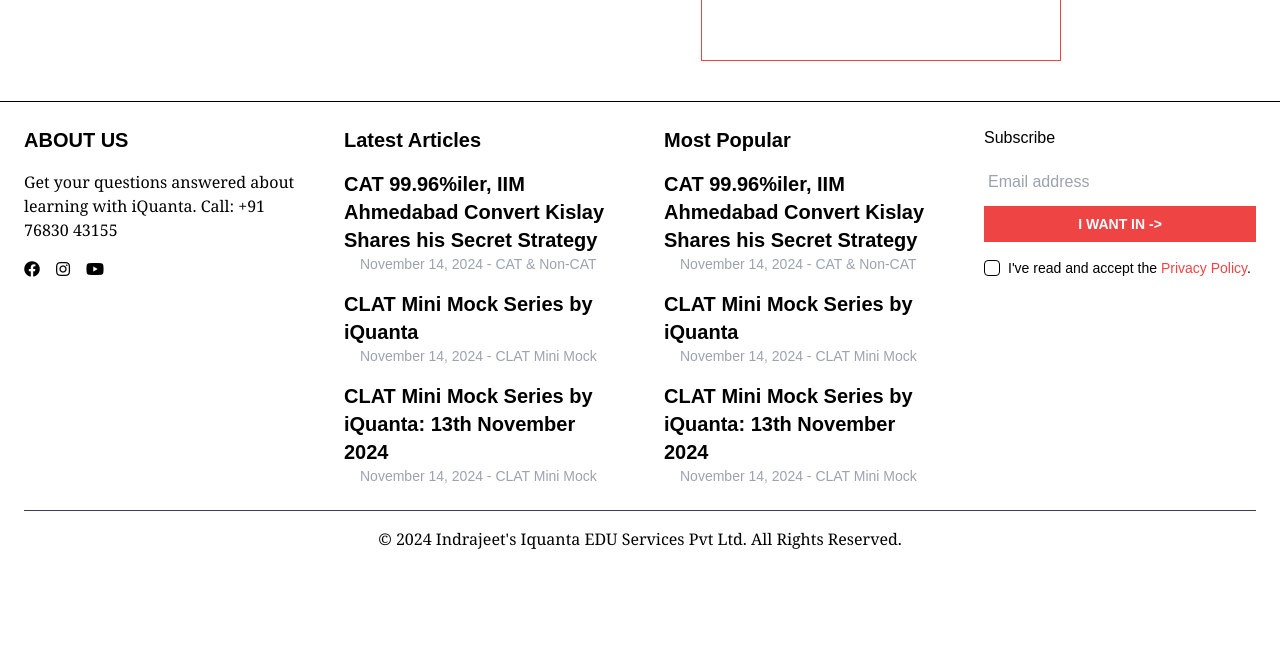
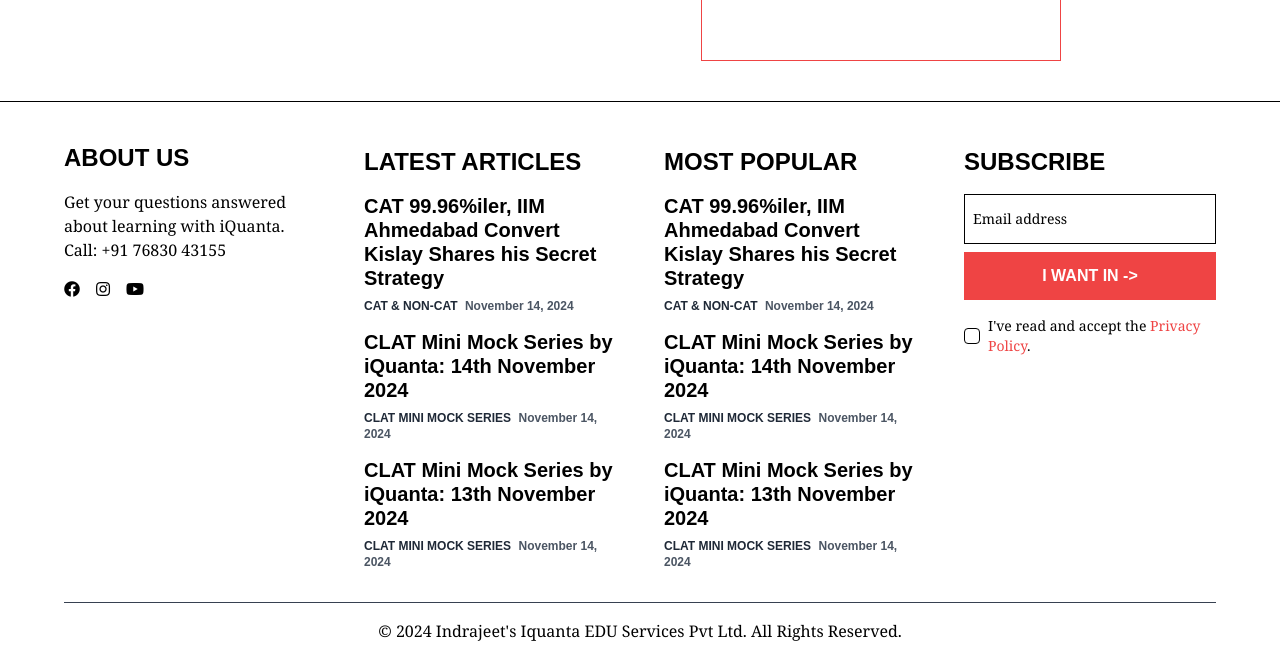
Before and after one commit to aditya-2k23/iquanta, a Next.js app: page / in a window 1280 px wide. Shown: the part 6557-7220 px from the top of the page. Before the commit the page ends 7132 px from the top, so only its background shows below. Built offline with nearby package versions, Linux system fonts and the light colour scheme.

Commit message:
Enhance Footer component styling and structure for improved readability and user experience

```diff
--- a/components/Footer.tsx
+++ b/components/Footer.tsx
@@ -12,26 +12,29 @@
   date: string;
   category: string;
 }) => (
-  <div className="flex flex-col space-x-4">
-    <h4 className="text-xl font-semibold">
-      <a className="hover:text-blue-400" href={href}>
+  <div className="flex flex-col">
+    <h4 className="text-xl mb-2 font-semibold leading-6">
+      <a className="hover:text-blue-500" href={href}>
         {title}
       </a>
     </h4>
-    <p className="text-sm text-gray-400">
-      {date} - {category}
+    <p className="text-xs font-semibold">
+      <a className="mr-1 uppercase cursor-pointer hover:text-red-500 text-gray-800">
+        {category}
+      </a>{" "}
+      <span className="text-gray-600">{date}</span>
     </p>
   </div>
 );
 
 const Footer = () => {
   return (
-    <footer className="border-t mt-10 border-black p-6">
+    <footer className="border-t mt-10 border-black pt-10 pb-5 px-16">
       <div className="w-full">
-        <div className="space-y-6 lg:flex lg:justify-between lg:gap-12 flex-shrink-0 lg:space-y-0">
+        <div className="space-y-6 pb-2 lg:flex lg:justify-between lg:gap-12 flex-shrink-0 lg:space-y-1">
           {/* About Us Section */}
           <div className="flex-1 space-y-4">
-            <h3 className="text-xl uppercase font-semibold">About us</h3>
+            <h3 className="text-2xl uppercase font-semibold">About us</h3>
             <p className="font-serif">
               Get your questions answered about learning with iQuanta. Call: +91
               76830 43155
@@ -69,7 +72,9 @@
 
           {/* Latest Articles */}
           <div className="flex-1 space-y-4">
-            <h3 className="text-xl font-semibold">Latest Articles</h3>
+            <h3 className="text-2xl uppercase font-semibold">
+              Latest Articles
+            </h3>
             <div className="space-y-4">
               <Article
                 href="https://www.iquanta.in/blog/cat-99-96iler-iim-ahmedabad-convert-kislay/"
@@ -79,22 +84,22 @@
               />
               <Article
                 href="https://www.iquanta.in/blog/clat-mini-mock-series-by-iquanta-13th-november-2024/"
-                title="CLAT Mini Mock Series by iQuanta"
+                title="CLAT Mini Mock Series by iQuanta: 14th November 2024"
                 date="November 14, 2024"
-                category="CLAT Mini Mock"
+                category="CLAT Mini Mock Series"
               />
               <Article
                 href="https://www.iquanta.in/blog/clat-mini-mock-series-by-iquanta-13th-november-2024/"
                 title="CLAT Mini Mock Series by iQuanta: 13th November 2024"
                 date="November 14, 2024"
-                category="CLAT Mini Mock"
+                category="CLAT Mini Mock Series"
               />
             </div>
           </div>
 
           {/* Most Popular Section */}
           <div className="flex-1 space-y-4">
-            <h3 className="text-xl font-semibold">Most Popular</h3>
+            <h3 className="text-2xl uppercase font-semibold">Most Popular</h3>
             <div className="space-y-4">
               <Article
                 href="https://www.iquanta.in/blog/cat-99-96iler-iim-ahmedabad-convert-kislay/"
@@ -104,29 +109,29 @@
               />
               <Article
                 href="https://www.iquanta.in/blog/clat-mini-mock-series-by-iquanta-13th-november-2024/"
-                title="CLAT Mini Mock Series by iQuanta"
+                title="CLAT Mini Mock Series by iQuanta: 14th November 2024"
                 date="November 14, 2024"
-                category="CLAT Mini Mock"
+                category="CLAT Mini Mock Series"
               />
               <Article
                 href="https://www.iquanta.in/blog/clat-mini-mock-series-by-iquanta-13th-november-2024/"
                 title="CLAT Mini Mock Series by iQuanta: 13th November 2024"
                 date="November 14, 2024"
-                category="CLAT Mini Mock"
+                category="CLAT Mini Mock Series"
               />
             </div>
           </div>
 
           <div className="flex-1 space-y-4">
-            <h3>Subscribe</h3>
+            <h3 className="uppercase font-bold text-2xl">Subscribe</h3>
 
             <div className="mt-4 flex flex-col">
               <input
                 type="text"
                 placeholder="Email address"
-                className="w-full mb-2 p-1"
+                className="w-full mb-2 px-2 py-3 border border-black placeholder:font-serif placeholder:text-sm placeholder:text-black"
               />
-              <button className="uppercase font-semibold text-sm w-full text-white py-2 px-5 bg-red-500">
+              <button className="uppercase font-semibold w-full text-white py-3 bg-red-500 hover:bg-red-700">
                 I want in {"->"}
               </button>
             </div>
@@ -134,9 +139,9 @@
               <input
                 type="checkbox"
                 id="check"
-                className="form-checkbox h-4 w-4 text-red-500"
+                className="form-checkbox cursor-pointer h-3 w-3 text-red-500"
               />
-              <span className="text-sm">
+              <span className="text-sm cursor-pointer font-serif">
                 I&apos;ve read and accept the{" "}
                 <a className="hover:underline text-red-500 hover:text-red-700">
                   Privacy Policy
```
